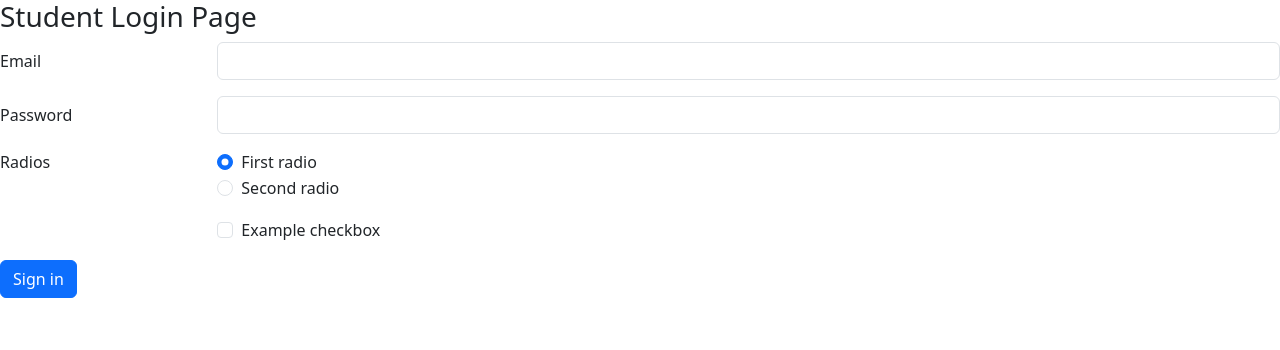
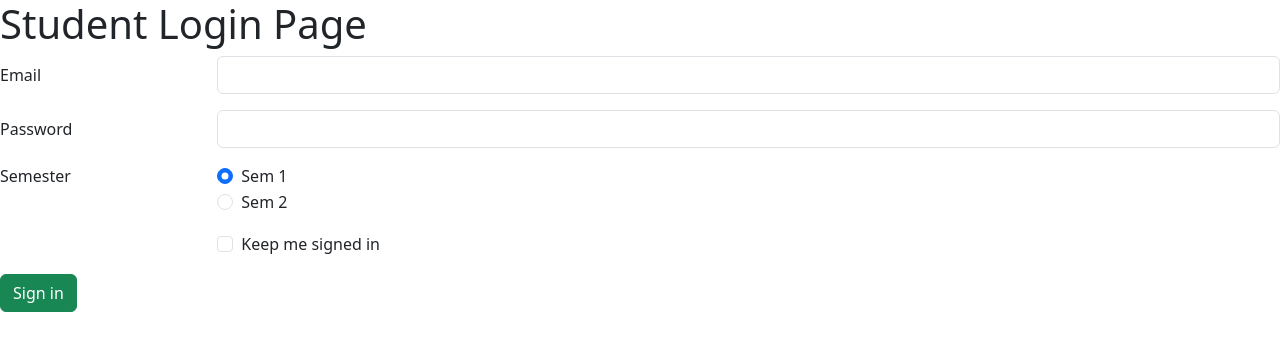
Before and after one commit to tanazzamuskan/bootstrap, a plain HTML site: page slogin.html in a window 1280 px wide. Drawn offline with nearby package versions, Linux system fonts and the light colour scheme.

Commit message:
Update slogin.html

```diff
--- a/slogin.html
+++ b/slogin.html
@@ -5,9 +5,10 @@
         <meta name="viewport" content="width=device-width, initial-scale=1">
         <title>Student Login Page</title>
         <link href="https://cdn.jsdelivr.net/npm/bootstrap@5.3.3/dist/css/bootstrap.min.css" rel="stylesheet" integrity="sha384-QWTKZyjpPEjISv5WaRU9OFeRpok6YctnYmDr5pNlyT2bRjXh0JMhjY6hW+ALEwIH" crossorigin="anonymous">
+        <link href="style.css" rel="stylesheet">
     </head>
-    <body>
-        <h3>Student Login Page</h3>
+    <body class="body">
+        <h1>Student Login Page</h1>
         <form>
             <div class="row mb-3">
                 <label for="inputEmail3" class="col-sm-2 col-form-label">Email</label>
@@ -22,15 +23,15 @@
                 </div>
             </div>
             <fieldset class="row mb-3">
-                <legend class="col-form-label col-sm-2 pt-0">Radios</legend>
+                <legend class="col-form-label col-sm-2 pt-0">Semester</legend>
                 <div class="col-sm-10">
                     <div class="form-check">
                         <input class="form-check-input" type="radio" name="gridRadios" id="gridRadios1" value="option1" checked>
-                        <label class="form-check-label" for="gridRadios1"></label>First radio</label>
+                        <label class="form-check-label" for="gridRadios1"></label>Sem 1</label>
                     </div>
                     <div class="form-check">
                         <input class="form-check-input" type="radio" name="gridRadios" id="gridRadios2" value="option2">
-                        <label class="form-check-label" for="gridRadios2">Second radio</label>
+                        <label class="form-check-label" for="gridRadios2">Sem 2</label>
                     </div>
                 </div>
             </fieldset>
@@ -38,11 +39,11 @@
                 <div class="col-sm-10 offset-sm-2">
                     <div class="form-check">
                         <input class="form-check-input" type="checkbox" id="gridCheck1">
-                        <label class="form-check-label" for="gridCheck1">Example checkbox</label>
+                        <label class="form-check-label" for="gridCheck1">Keep me signed in</label>
                     </div>
                 </div>
             </div>
-            <button type="submit" class="btn btn-primary">Sign in</button>
-          </form>
+            <button type="submit" class="btn btn-success">Sign in</button>
+        </form>
     </body>
 </html>
```
